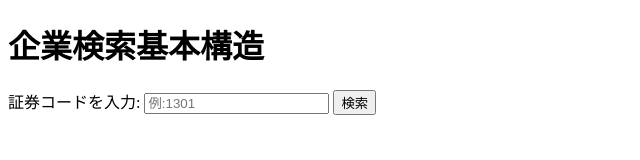
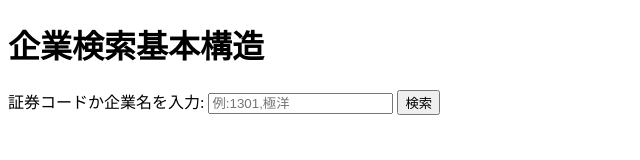
Before and after one commit to ueno2025/basic_code, a plain HTML site: page index.html in a window 1280 px wide. Shown: the whole page, without its empty margins (0-640 px from the left). Drawn offline with Linux system fonts and the light colour scheme.

Commit message:
Add files via upload

```diff
--- a/index.html
+++ b/index.html
@@ -9,11 +9,12 @@
     <h1>企業検索基本構造</h1>
 
     <form method="GET">
-        <label for="code_input">証券コードを入力:</label>
-        <input type="text" id="code_input" name="code" placeholder="例:1301">
+        <label for="code_input">証券コードか企業名を入力:</label>
+        <input type="text" id="code_input" name="code" placeholder="例:1301,極洋">
         <button type="submit">検索</button>
     </form>
 
+    <div id="candidates"></div>
     <div id="result"></div>
 
     <script type="module" src="./js/main.js"></script>
```
